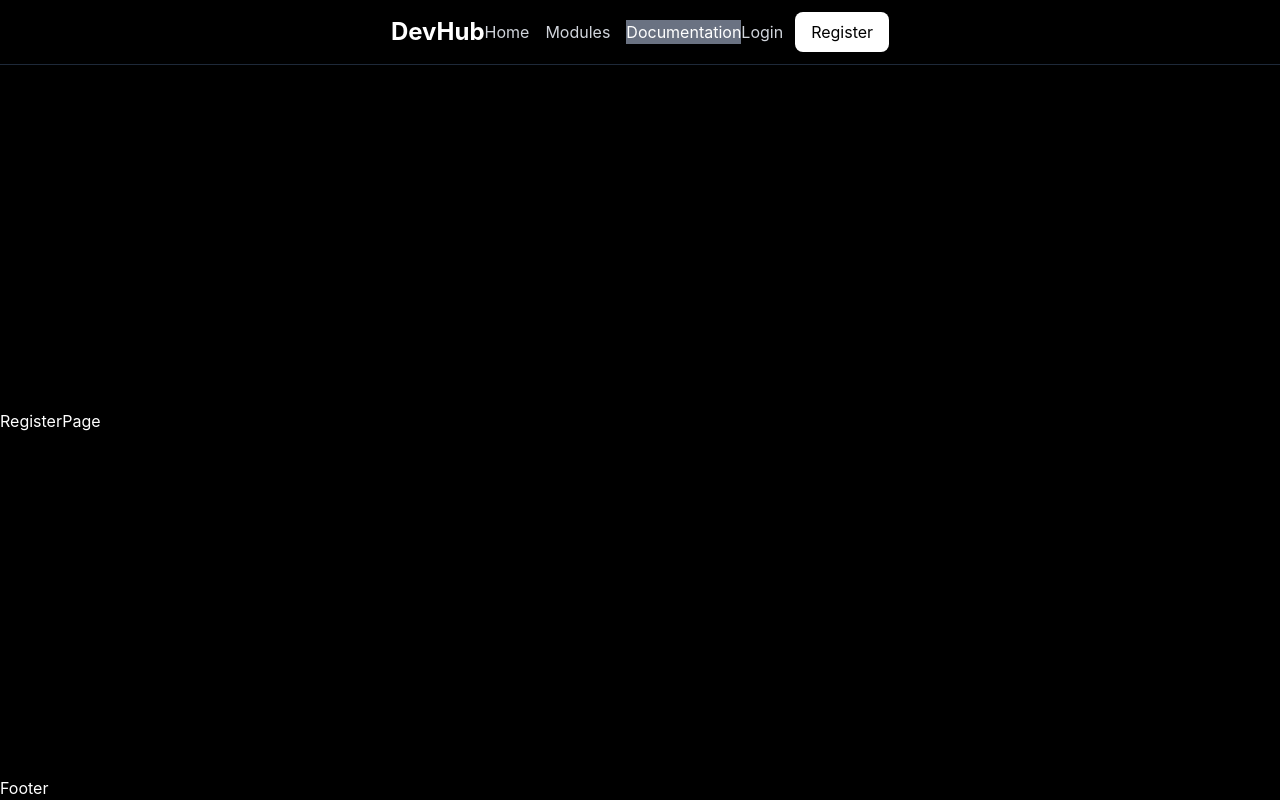
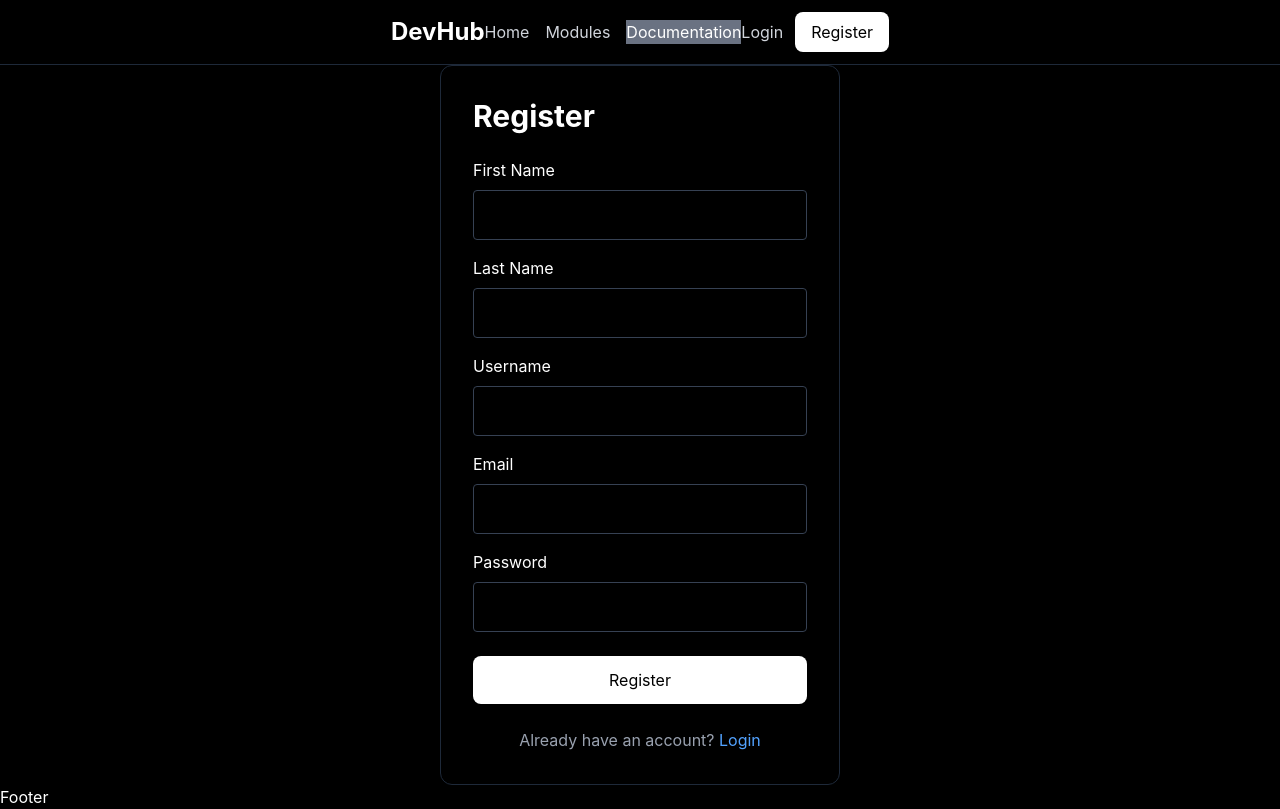
Before and after one commit to MyAtul/DevHub, a React (Vite) app in the folder frontend/: page /register in a window 1280 px wide. Built offline with nearby package versions, Linux system fonts and the light colour scheme.

Commit message:
Complete authentication module implementation

```diff
--- a/frontend/src/modules/auth/components/LoginForm.tsx
+++ b/frontend/src/modules/auth/components/LoginForm.tsx
@@ -1,6 +1,6 @@
 import { useState } from "react";
 import useAuth from "../hooks/useAuth";
-import { useNavigate } from "react-router-dom";
+import { useLocation, useNavigate } from "react-router-dom";
 
 export default function LoginForm() {
   const { login, loading } = useAuth();
@@ -9,6 +9,7 @@ export default function LoginForm() {
   const [password, setPassword] = useState("");
 
   const navigate = useNavigate()
+  const location = useLocation()
 
   async function handleSubmit(
     e: React.FormEvent<HTMLFormElement>
@@ -20,7 +21,11 @@ export default function LoginForm() {
       password,
     });
 
-    navigate("/dashboard")
+    const from = location.state?.from || "/dashboard";
+
+    navigate(from, {
+      replace: true,
+    });
   }
 
   return (
--- /dev/null
+++ b/frontend/src/modules/auth/components/RegisterForm.tsx
@@ -0,0 +1,125 @@
+import { useState } from "react";
+import { Link, useNavigate } from "react-router-dom";
+import useAuth from "../hooks/useAuth";
+
+export default function RegisterForm() {
+  const { register, loading } = useAuth();
+  const navigate = useNavigate();
+
+  const [firstName, setFirstName] = useState("");
+  const [lastName, setLastName] = useState("");
+  const [username, setUsername] = useState("");
+  const [email, setEmail] = useState("");
+  const [password, setPassword] = useState("");
+
+  async function handleSubmit(
+    e: React.FormEvent<HTMLFormElement>
+  ) {
+    e.preventDefault();
+
+    await register({
+      firstName,
+      lastName,
+      username,
+      email,
+      password,
+    });
+
+    navigate("/login", {
+      state: {
+        message: "Registration successful. Please login.",
+      },
+      replace: true,
+    });
+  }
+
+  return (
+    <form
+      onSubmit={handleSubmit}
+      className="w-full rounded-xl border border-gray-800 p-8"
+    >
+      <h1 className="mb-6 text-3xl font-bold">
+        Register
+      </h1>
+
+      {/* We'll add all five input fields next */}
+      <div className="mb-4">
+        <label>First Name</label>
+
+        <input
+            type="text"
+            value={firstName}
+            onChange={(e) => setFirstName(e.target.value)}
+            className="mt-2 w-full rounded border border-gray-700 bg-transparent p-3"
+            required
+        />
+      </div>
+
+      <div className="mb-4">
+        <label>Last Name</label>
+
+        <input
+            type="text"
+            value={lastName}
+            onChange={(e) => setLastName(e.target.value)}
+            className="mt-2 w-full rounded border border-gray-700 bg-transparent p-3"
+            required
+        />
+        </div>
+
+        <div className="mb-4">
+        <label>Username</label>
+
+        <input
+            type="text"
+            value={username}
+            onChange={(e) => setUsername(e.target.value)}
+            className="mt-2 w-full rounded border border-gray-700 bg-transparent p-3"
+            required
+        />
+        </div>
+
+        <div className="mb-4">
+        <label>Email</label>
+
+        <input
+            type="email"
+            value={email}
+            onChange={(e) => setEmail(e.target.value)}
+            className="mt-2 w-full rounded border border-gray-700 bg-transparent p-3"
+            required
+        />
+        </div>
+
+        <div className="mb-6">
+        <label>Password</label>
+
+        <input
+            type="password"
+            value={password}
+            onChange={(e) => setPassword(e.target.value)}
+            className="mt-2 w-full rounded border border-gray-700 bg-transparent p-3"
+            required
+        />
+        </div>
+
+      <button
+        type="submit"
+        disabled={loading}
+        className="w-full rounded-lg bg-white py-3 text-black"
+      >
+        {loading ? "Registering..." : "Register"}
+      </button>
+
+      <p className="mt-6 text-center text-gray-400">
+        Already have an account?{" "}
+        <Link
+          to="/login"
+          className="text-blue-400 hover:underline"
+        >
+          Login
+        </Link>
+      </p>
+    </form>
+  );
+}
--- a/frontend/src/modules/auth/context/AuthContext.tsx
+++ b/frontend/src/modules/auth/context/AuthContext.tsx
@@ -98,7 +98,14 @@ export default function AuthProvider({
     }, []);
 
     async function register(request: RegisterRequest): Promise<void> {
+      try {
+        setLoading(true);
 
+        await authService.register(request);
+
+      } finally {
+        setLoading(false);
+      }
     }
 
     async function logout(): Promise<void> {
--- a/frontend/src/modules/auth/pages/LoginPage.tsx
+++ b/frontend/src/modules/auth/pages/LoginPage.tsx
@@ -1,8 +1,16 @@
+import { useLocation } from "react-router-dom";
 import LoginForm from "../components/LoginForm";
 
 export default function LoginPage() {
+
+  const location = useLocation()
   return (
     <div className="mx-auto flex min-h-[80vh] max-w-md items-center justify-center px-6">
+      {location.state?.message && (
+        <div className="mb-4 rounded-lg border border-green-600 bg-green-950 p-3 text-green-300">
+          {location.state.message}
+        </div>
+      )}
       <LoginForm />
     </div>
   );
--- a/frontend/src/modules/auth/pages/RegisterPage.tsx
+++ b/frontend/src/modules/auth/pages/RegisterPage.tsx
@@ -1,9 +1,9 @@
-import React from 'react'
+import RegisterForm from "../components/RegisterForm";
 
-const RegisterPage = () => {
+export default function RegisterPage() {
   return (
-    <div>RegisterPage</div>
-  )
+    <div className="mx-auto flex min-h-[80vh] max-w-md items-center justify-center px-6">
+      <RegisterForm/>
+    </div>
+  );
 }
-
-export default RegisterPage
--- /dev/null
+++ b/frontend/src/platform/components/Authentication/DownloadCard.tsx
@@ -0,0 +1,54 @@
+import { useLocation, useNavigate } from "react-router-dom";
+import useAuth from "../../../modules/auth/hooks/useAuth";
+
+type DownloadCardProps = {
+  title: string;
+  description: string;
+  downloadType: "backend" | "frontend" | "full";
+};
+
+export default function DownloadCard({
+  title,
+  description,
+  downloadType,
+}: DownloadCardProps) {
+
+  const { session } = useAuth();
+  const navigate = useNavigate();
+  const location = useLocation();
+
+  const handleDownload = () => {
+
+    if (!session.isAuthenticated) {
+      navigate("/login", {
+        state: {
+            from: location.pathname,
+        },
+        });
+      return;
+    }
+
+    alert(`Downloading ${downloadType} module...`);
+  };
+
+  return (
+    <div className="rounded-xl border border-gray-800 p-6">
+
+      <h3 className="text-xl font-semibold">
+        {title}
+      </h3>
+
+      <p className="mt-3 text-gray-400">
+        {description}
+      </p>
+
+      <button
+        onClick={handleDownload}
+        className="mt-6 rounded-lg bg-white px-5 py-3 text-black hover:bg-gray-200"
+      >
+        Download
+      </button>
+
+    </div>
+  );
+}
--- a/frontend/src/platform/components/Authentication/DownloadSection.tsx
+++ b/frontend/src/platform/components/Authentication/DownloadSection.tsx
@@ -1,27 +1,38 @@
+import DownloadCard from "./DownloadCard";
+
 export default function DownloadSection() {
+
   return (
+
     <section className="py-16">
 
-            <h2 className="mb-8 text-3xl font-bold">
+      <h2 className="mb-10 text-3xl font-bold">
         Download Module
       </h2>
 
-            <div className="flex flex-wrap gap-4">
+      <div className="grid gap-6 md:grid-cols-3">
 
-                <button className="rounded-lg bg-white px-6 py-3 text-black">
-                    Backend
-                </button>
+        <DownloadCard
+          title="Backend Module"
+          description="Spring Boot, Spring Security, JWT Authentication"
+          downloadType="backend"
+        />
 
-                <button className="rounded-lg bg-white px-6 py-3 text-black">
-                    Frontend
-                </button>
+        <DownloadCard
+          title="Frontend Module"
+          description="React, TypeScript, Context API"
+          downloadType="frontend"
+        />
 
-                <button className="rounded-lg bg-white px-6 py-3 text-black">
-                    Full Module
-                </button>
+        <DownloadCard
+          title="Full Stack Module"
+          description="Backend + Frontend + Documentation"
+          downloadType="full"
+        />
 
       </div>
 
     </section>
+
   );
 }
```
Lines whose indentation alone changed are shown as unchanged.
